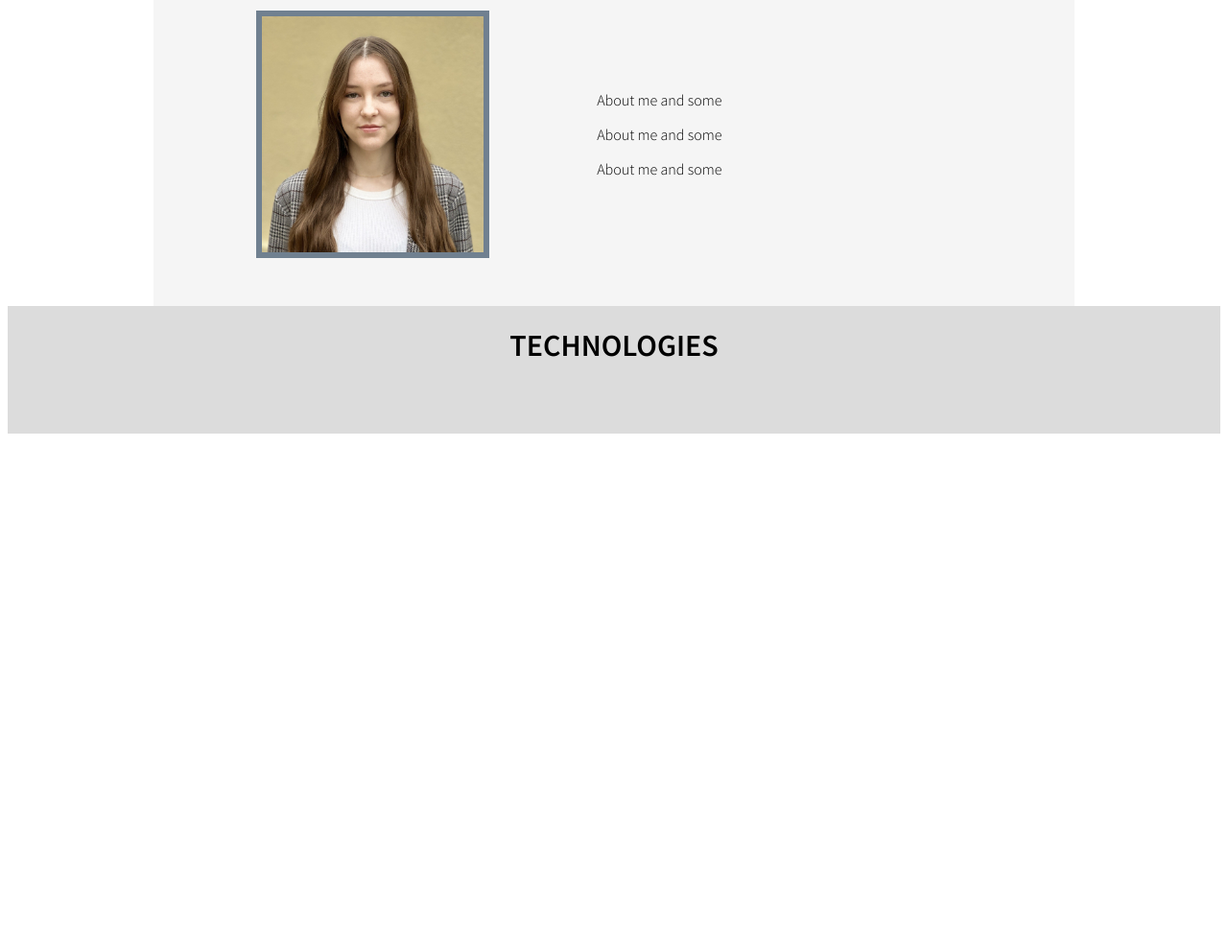
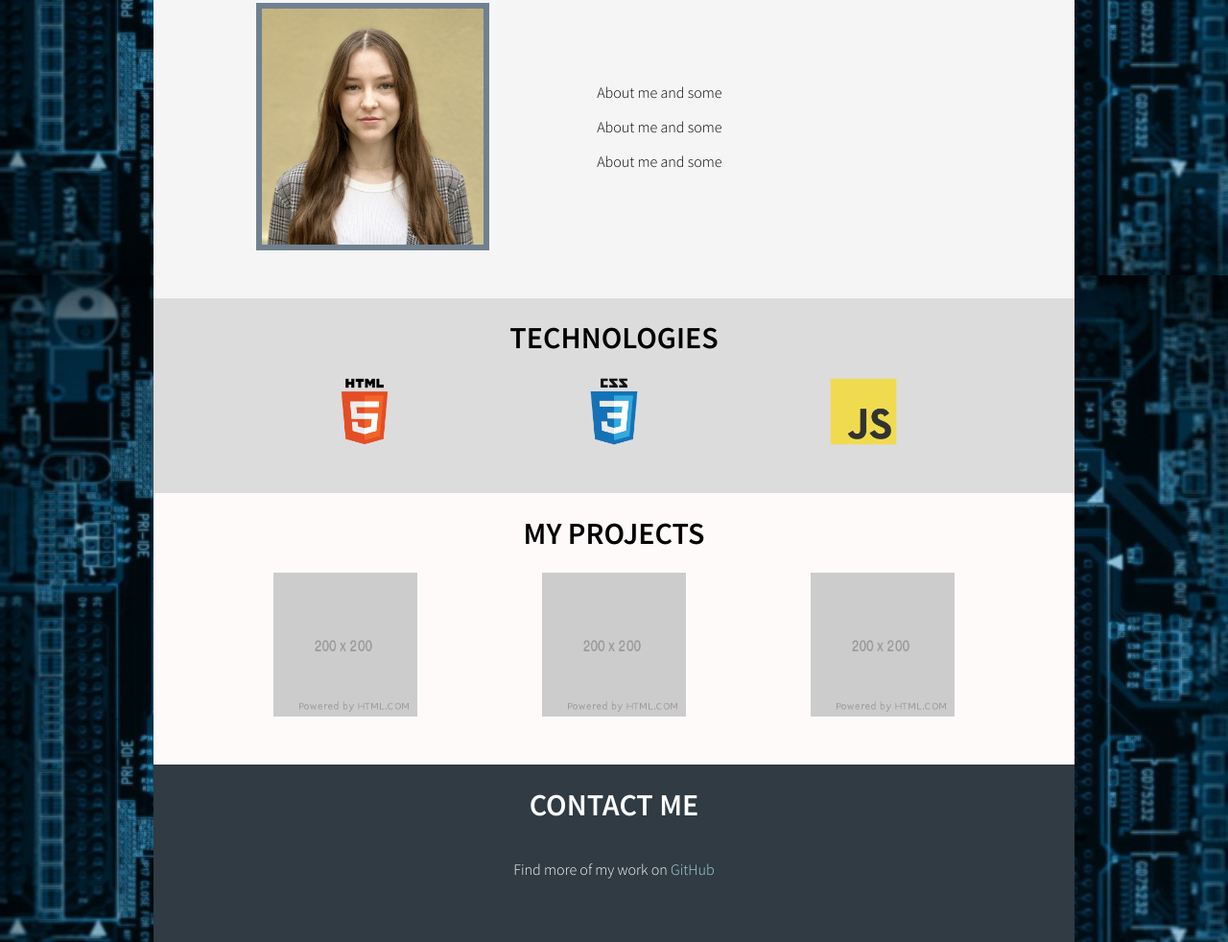
Before and after one commit to annaaksenov/prep-portfolio, a website: page index.html in a window 1280 px wide. Shown: the part 513-1495 px from the top of the page at 96% size. Before the commit the page ends 973 px from the top, so only its background shows below. Drawn offline with Linux system fonts and the light colour scheme.

Commit message:
completed prep-portfolio page.

```diff
--- a/index.html
+++ b/index.html
@@ -30,11 +30,23 @@
           <p>About me and some</p>
         </div>
       </div>
-    </div>
-    <div id="tech" class="row justify-evenly pb-50 tech-section">
-      <h1>TECHNOLOGIES</h1>
-
-
+      <div id="tech" class="row justify-evenly pb-50 tech-section">
+        <h1 class="col-12">TECHNOLOGIES</h1>
+        <img alt="HTML 5 logo" src="assets/html-logo.png" class="col-1">
+        <img alt="CSS 3 logo" src="assets/css-logo.png" class="col-1">
+        <img alt="Javascript logo" src="assets/js-logo.png" class="col-1">
+      </div>
+      <div id="projects" class="row justify-evenly pb-50 projects-section">
+        <h1 class="col-12">MY PROJECTS</h1>
+        <img class="col-2" alt="Placeholder Project" src="assets/placeholder-project.png">
+        <img class="col-2" alt="Placeholder Project" src="assets/placeholder-project.png">
+        <img class="col-2" alt="Placeholder Project" src="assets/placeholder-project.png">
+      </div>
+      <div id="contact" class="row justify-center pb-50 white-text contact-section">
+        <h1 class="col-12">CONTACT ME</h1>
+        <p class="col-12">Find more of my work on <a href="https://github.com/annaaksenov"
+          class="nav-item blue-text">GitHub</a></p>
+      </div>
     </div>
   </body>
 </html>
--- a/styles.css
+++ b/styles.css
@@ -1,5 +1,14 @@
 html {
   font-family: "Source Sans Pro", sans-serif;
+  scroll-behavior: smooth;
+}
+
+body {
+  margin: 0;
+  background-image: url("assets/motherboard-wallpaper.jpg");
+  background-size: cover;
+  background-position: center;
+  background-attachment: fixed;
 }
 
 .text-align-center {
@@ -74,3 +83,15 @@ html {
 .tech-section {
   background-color: gainsboro;
 }
+
+.projects-section {
+  background-color: snow;
+}
+
+.contact-section {
+  background-color: #303b43;
+}
+
+.blue-text {
+  color: lightblue;
+}
```
